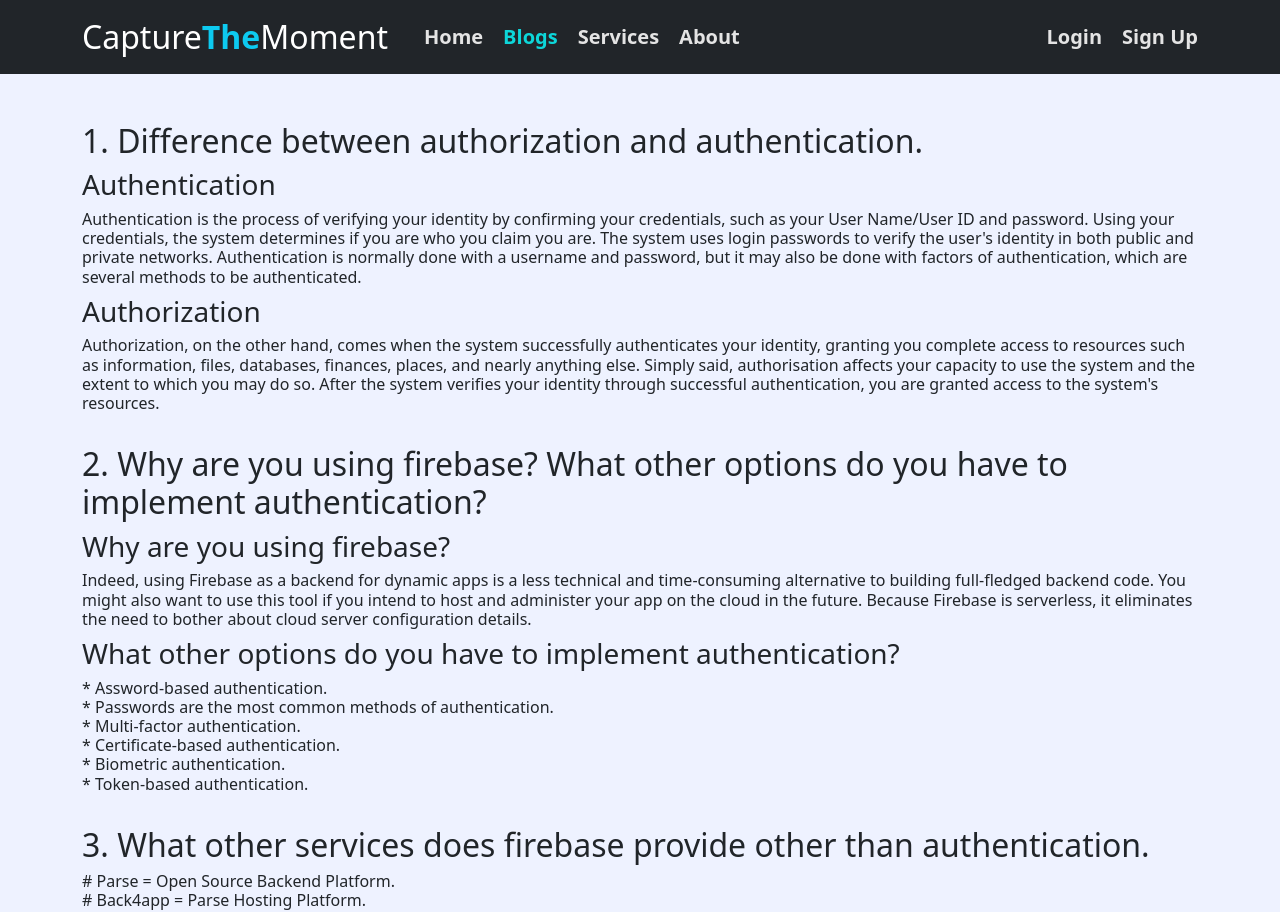
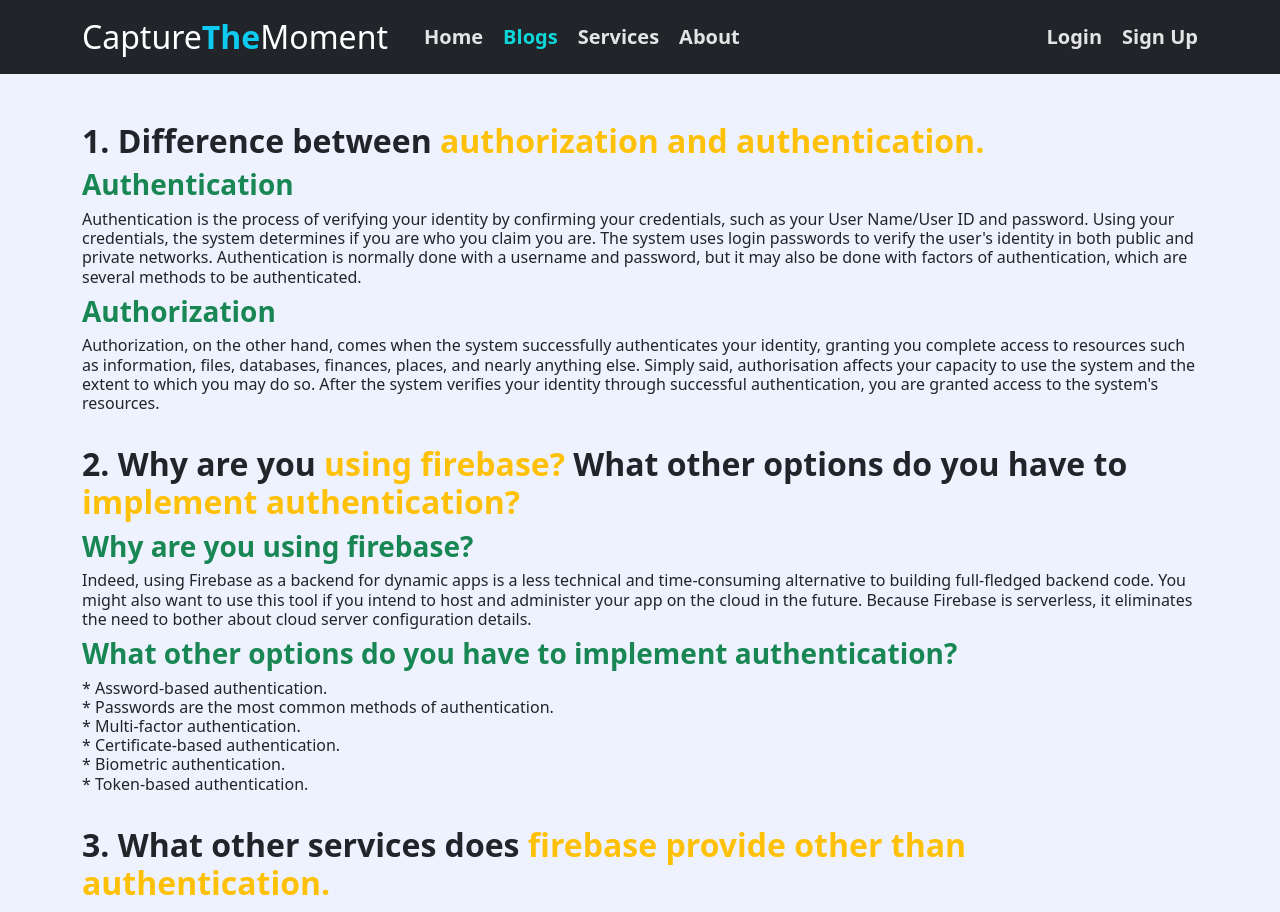
Before and after one commit to azmi0323/bike-hub, a React (Create React App) app: page /blogs in a window 1280 px wide. Shown: the top 912 px of the page. Built offline with nearby package versions, Linux system fonts and the light colour scheme; no server answers.

Commit message:
style added at blog page

```diff
--- a/src/Components/Blogs/Blogs.js
+++ b/src/Components/Blogs/Blogs.js
@@ -3,8 +3,8 @@ import React from "react";
 const Blogs = () => {
   return (
     <div className="container my-5">
-      <h2>1. Difference between authorization and authentication.</h2>
-      <h3>Authentication</h3>
+      <h2 className="fw-bold">1. Difference between <span className="text-warning">authorization and authentication.</span></h2>
+      <h3 className="text-success fw-bold">Authentication</h3>
       <h6>
         Authentication is the process of verifying your identity by confirming
         your credentials, such as your User Name/User ID and password. Using
@@ -14,7 +14,7 @@ const Blogs = () => {
         username and password, but it may also be done with factors of
         authentication, which are several methods to be authenticated.
       </h6>
-      <h3>Authorization</h3>
+      <h3 className="text-success fw-bold">Authorization</h3>
       <h6>
         Authorization, on the other hand, comes when the system successfully
         authenticates your identity, granting you complete access to resources
@@ -25,11 +25,11 @@ const Blogs = () => {
         granted access to the system's resources.
       </h6>
       <br />
-      <h2>
-        2. Why are you using firebase? What other options do you have to
-        implement authentication?
+      <h2 className="fw-bold">
+        2. Why are you <span className="text-warning">using firebase?</span> What other options do you have to
+        <span className="text-warning"> implement authentication?</span>
       </h2>
-      <h3>Why are you using firebase?</h3>
+      <h3  className="text-success fw-bold">Why are you using firebase?</h3>
       <h6>
         Indeed, using Firebase as a backend for dynamic apps is a less technical
         and time-consuming alternative to building full-fledged backend code.
@@ -38,7 +38,7 @@ const Blogs = () => {
         serverless, it eliminates the need to bother about cloud server
         configuration details.
       </h6>
-      <h3>What other options do you have to implement authentication?</h3>
+      <h3 className="text-success fw-bold">What other options do you have to implement authentication?</h3>
       <h6>
         * Assword-based authentication. <br />
         * Passwords are the most common methods of authentication. <br />
@@ -47,8 +47,8 @@ const Blogs = () => {
         * Biometric authentication. <br />* Token-based authentication.
       </h6>
       <br />
-      <h2>
-        3. What other services does firebase provide other than authentication.
+      <h2 className="fw-bold">
+        3. What other services does <span className="text-warning ">firebase provide other than authentication.</span>
       </h2>
       <h6>
         # Parse = Open Source Backend Platform. <br /> # Back4app = Parse Hosting Platform. <br />
--- a/src/Components/Carousels/Carousels.js
+++ b/src/Components/Carousels/Carousels.js
@@ -11,7 +11,7 @@ const Carousels = () => {
       <Carousel.Item>
         <img style={{height:"600px"}} className="d-block w-100" src={caru1} alt="First slide" />
         <Carousel.Caption>
-          <h1 className="fw-bold text-info">WELCOMING YOU TO THE BEST PHOTOGRAPHY SERVICE IN TOWN</h1>
+          <h1 className="fw-bold text-info">WELCOMING YOU TO <span className="text-warning">THE BEST PHOTOGRAPHY SERVICE IN TOWN</span></h1>
           <h5>I produce professional pictures for my clint. You can hire me for your projects. If you are looking for the best photographer, you are at the right place.</h5>
         </Carousel.Caption>
       </Carousel.Item>
@@ -19,7 +19,7 @@ const Carousels = () => {
         <img style={{height:"600px"}} className="d-block w-100" src={caru2} alt="Second slide" />
 
         <Carousel.Caption>
-        <h1 className="fw-bold text-info">I PROVIDE WILD LIFE AND MODEL PHOTOGRAPHY SERVICES TO MY CLINT</h1>
+        <h1 className="fw-bold text-info"><span className="text-warning">I PROVIDE WILD LIFE AND MODEL PHOTOGRAPHY</span> SERVICES TO MY CLINT</h1>
           <h5>Heir me for your wedding photography. I will give you the best survices.</h5>
         </Carousel.Caption>
       </Carousel.Item>
@@ -27,7 +27,7 @@ const Carousels = () => {
         <img style={{height:"600px"}} className="d-block w-100" src={caru3} alt="Third slide" />
 
         <Carousel.Caption>
-        <h1 className="fw-bold text-info">GET THE BEST PHOTO OF YOURS TODAY</h1>
+        <h1 className="fw-bold text-info">GET THE BEST PHOTO OF <span className="text-warning">YOURS TODAY</span></h1>
           <h5>
             If you want photography for your products heir me today. You will get what you want.
           </h5>
```
